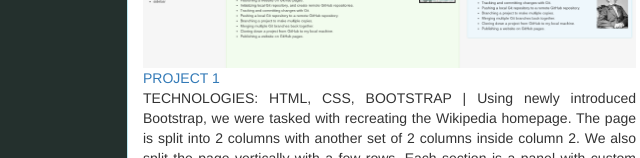
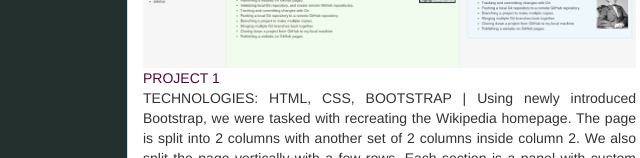
Before and after one commit to kayajepson/fridayWeek1, a plain HTML site: page index.html in a window 1280 px wide. Shown: the part 794-952 px from the top of the page, 3-643 px from the left. Drawn offline with nearby package versions, Linux system fonts and the light colour scheme.

Commit message:
add details in all sections. fine tune paragraphs

```diff
--- a/css/styles.css
+++ b/css/styles.css
@@ -5,6 +5,10 @@ body {
 h1.name {
   color: #FFFFFF;
   float: right;
+}
+
+.projLink{
+  color: #56043b;
 }
 
 .graphic {
```
Also changed, not shown: index.html (+6 -14 lines).
